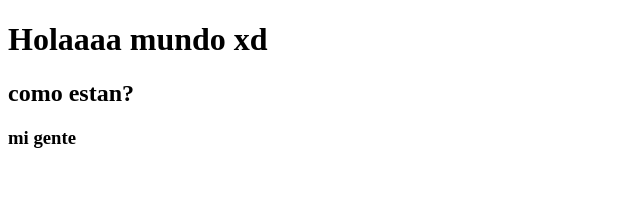
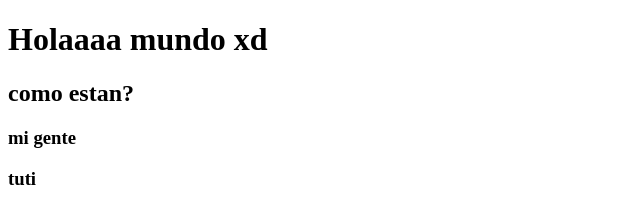
Before and after one commit to JoelDrart/VentaDeAsados, a plain HTML site: page index.html in a window 1280 px wide. Shown: the full height of the page, 0-640 px from the left. Drawn offline with Linux system fonts and the light colour scheme.

Commit message:
Update index.html

```diff
--- a/index.html
+++ b/index.html
@@ -9,5 +9,6 @@
     <h1>Holaaaa mundo xd </h1>
     <h2>como estan?</h2>
     <h3>mi gente</h3>
+    <h3>tuti</h3>
 </body>
 </html>
```
